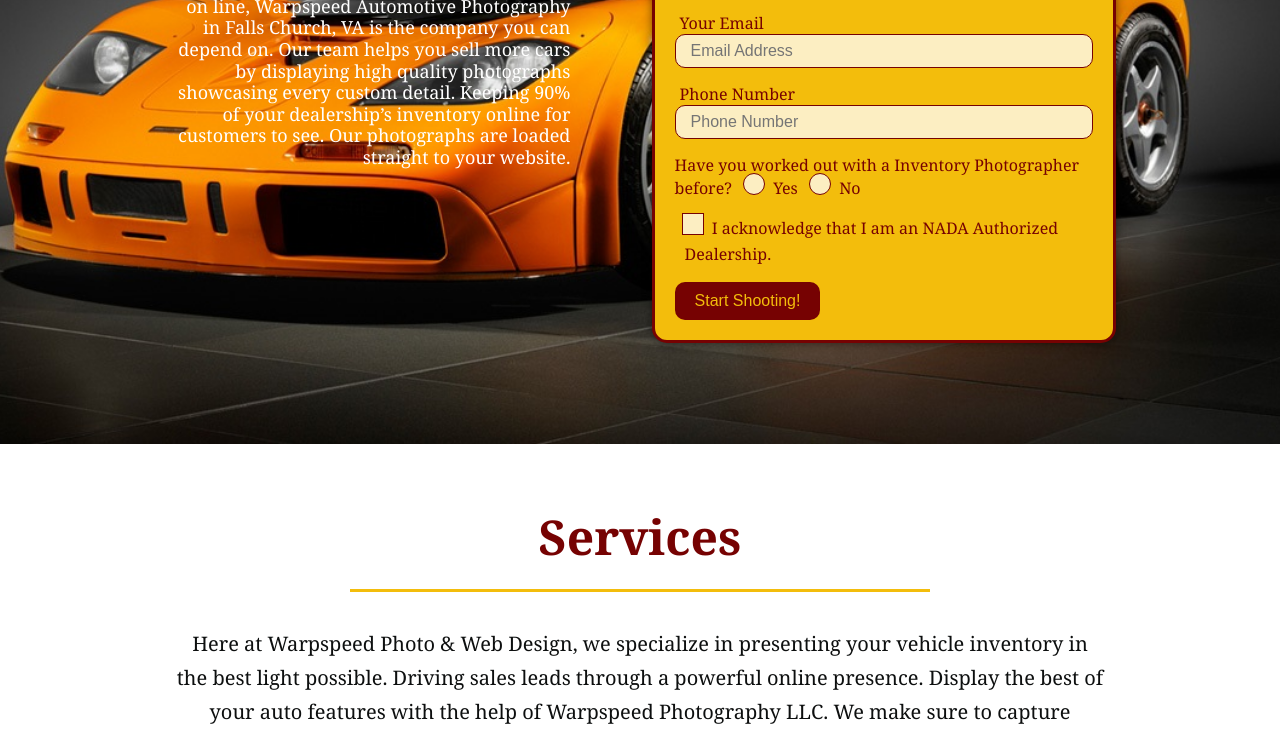
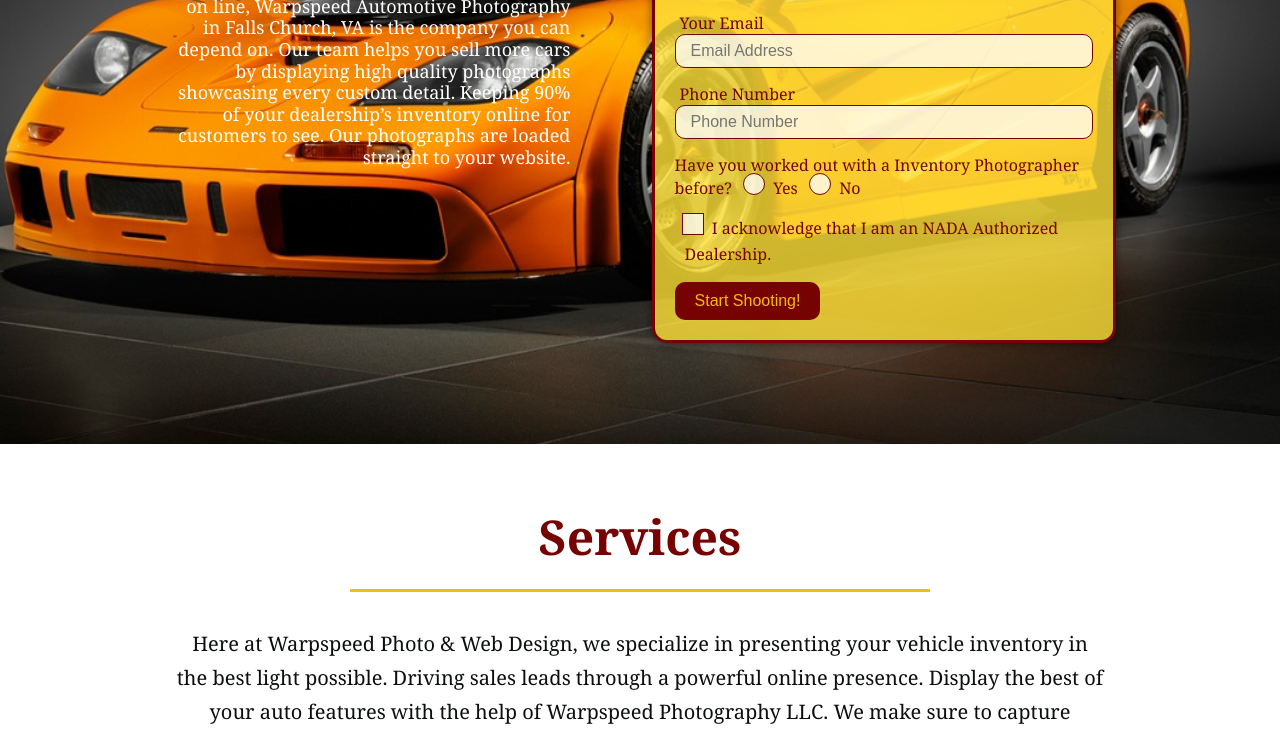
Before and after one commit to Olopez92084/warpspeed-auto-port, a plain HTML site: page index.html in a window 1280 px wide. Shown: the part 369-1100 px from the top of the page. Drawn offline with Linux system fonts and the light colour scheme.

Commit message:
Final edits pt 3

```diff
--- a/assets/css/style.css
+++ b/assets/css/style.css
@@ -138,7 +138,7 @@
 
 .hero-form {
   border: 3px solid var(--secondary-color);
-  background-color: var(--primary-color);
+  background-color: rgba(255, 225, 56, 0.8);
   padding: 20px;
   color: var(--secondary-color);
   width: 40%;
```
